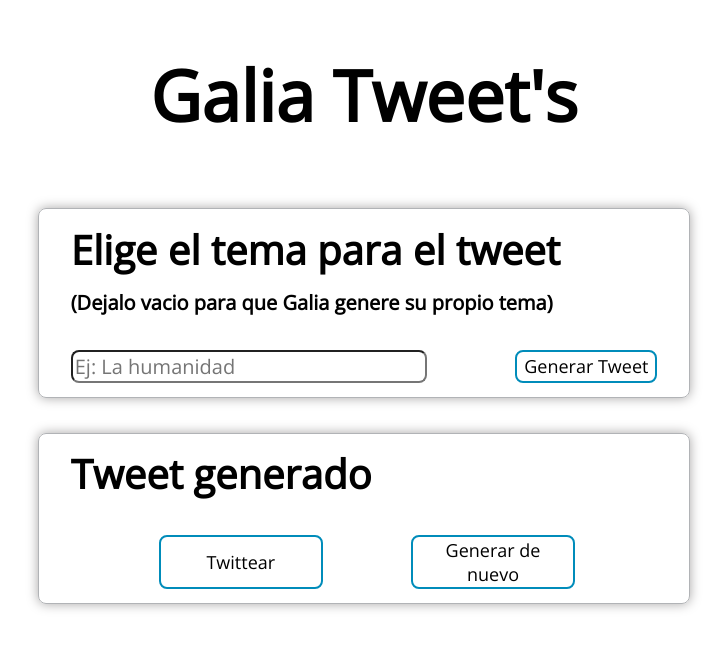
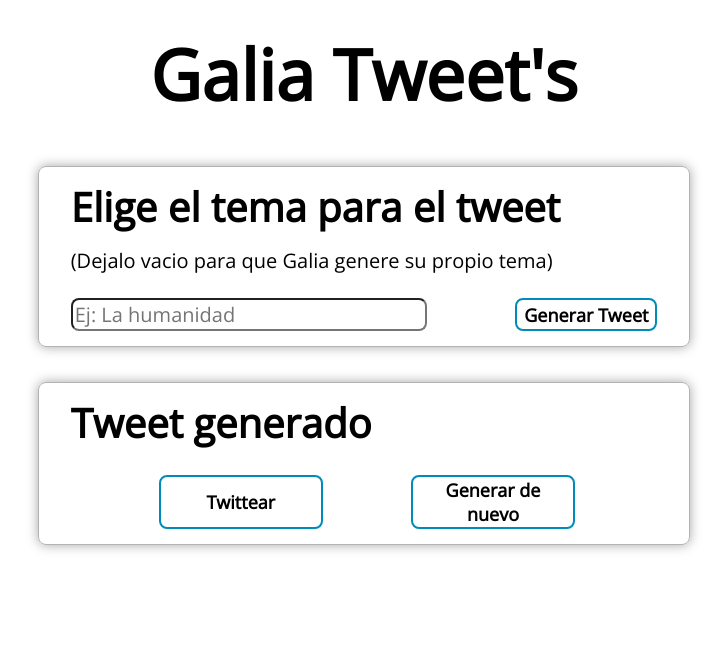
Before and after one commit to satelerd/Galia-GaPerT-III, a React (Create React App) app in the folder App/tweet-app/: page / in a window 1280 px wide. Shown: the top 648 px of the page, without its empty margins (276-1003 px from the left). Built offline with nearby package versions, Linux system fonts and the light colour scheme; no server answers.

Commit message:
css update

```diff
--- a/App/tweet-app/src/App.css
+++ b/App/tweet-app/src/App.css
@@ -7,6 +7,7 @@ span {
 }
 h1 {
   font-size: clamp( 40px, 6vw, 70px );
+  margin: 2%
 }
 
 
@@ -30,3 +31,7 @@ h1 {
 .paso2 {
   justify-content: center;
 }
+
+.bold {
+  font-weight: bold;
+}
--- a/App/tweet-app/src/App.js
+++ b/App/tweet-app/src/App.js
@@ -3,12 +3,12 @@ import './App.css';
 import Card from "./components/card/Card"
 import OpenAI from 'openai-api';
 
-// // agruega 1 al contador de visitas
-// var xhr = new XMLHttpRequest();
-// xhr.open("GET", "https://api.countapi.xyz/hit/satelerd.github.ioGalia-GaPerT-III/visitas");
-// console.log("visitas", xhr)
-// xhr.responseType = "json";
-// xhr.send();
+// agruega 1 al contador de visitas
+var xhr = new XMLHttpRequest();
+xhr.open("GET", "https://api.countapi.xyz/hit/satelerd.github.ioGalia-GaPerT-III/visitas");
+console.log("visitas", xhr)
+xhr.responseType = "json";
+xhr.send();
 
 
 function App() {
@@ -45,8 +45,12 @@ function App() {
         stop: ["###", "testing"]
       })
     )
-    // return gptResponse.data.choices[0].text
-    // gptResponse.data.choices[0].text
+    // agruega 1 al contador de generaciones
+    var xhr = new XMLHttpRequest();
+    xhr.open("GET", "https://api.countapi.xyz/hit/satelerd.github.ioGalia-GaPerT-III/generaciones");
+    console.log("generaciones", xhr)
+    xhr.responseType = "json";
+    xhr.send();
 
   }
 
@@ -72,8 +76,6 @@ function App() {
         txt = txt.slice(1,txt.length)
       }
 
-
-
       setGaliaResponse(txt)
 
     }
@@ -84,7 +86,7 @@ function App() {
   var title = "Elige el tema para el tweet"
   var note = "(Dejalo vacio para que Galia genere su propio tema)"
   var posibleInput = [{html: <input placeholder="Ej: La humanidad" onChange={ event => setTheme("Tema: " + event.target.value) }></input>}, {html: <div></div>}]
-  var buttons = {button: <button onClick={() => {ApiCall()}}>Generar Tweet</button>, button1: <button>Twittear</button>, button2: <button>Generar de nuevo</button>}
+  var buttons = {button: <button className="bold" onClick={() => {ApiCall()}}>Generar Tweet</button>, button1: <button className="bold">Twittear</button>, button2: <button className="bold">Generar de nuevo</button>}
 
 
 
--- a/App/tweet-app/src/components/card/Card.css
+++ b/App/tweet-app/src/components/card/Card.css
@@ -3,7 +3,12 @@ h4 {
 }
 h5 {
   font-size: clamp( 10px, 4vw, 20px );
+  font-weight: normal;
 }
+span {
+  font-weight: bold;
+}
+
 input{
 
   width: 70%;
@@ -56,7 +61,7 @@ button:hover {
 }
 
 .card-text {
-  margin: 1% 3% 2%;
+  margin: 1% 3% 0%;
 }
 
 .card-bot {
@@ -67,7 +72,7 @@ button:hover {
 }
 
 .card-res {
-  margin: 2% 3% 4%;
+  margin: 0% 3% 4%;
 }
 
 .card-buttons {
--- a/App/tweet-app/src/components/card/Card.js
+++ b/App/tweet-app/src/components/card/Card.js
@@ -8,12 +8,12 @@ function Card({title, note, theme, tweet, isinput, galia, button, button1, butto
         <div className="card">
             <div className="card-body text-center">
                 <h4 className="card-title">{title}</h4>
-                <h5 className="card-text">{note}</h5>
+                <h5 className="card-text">{note} {theme}</h5>
+                <h5 className="card-text bold"> <span>{galia}</span> </h5>
 
 
                 <div className="card-res">
-                    <h5>{theme}</h5>
-                    <h5>{galia}</h5>
+
                 </div>
 
                 <div className="card-bot">
```
